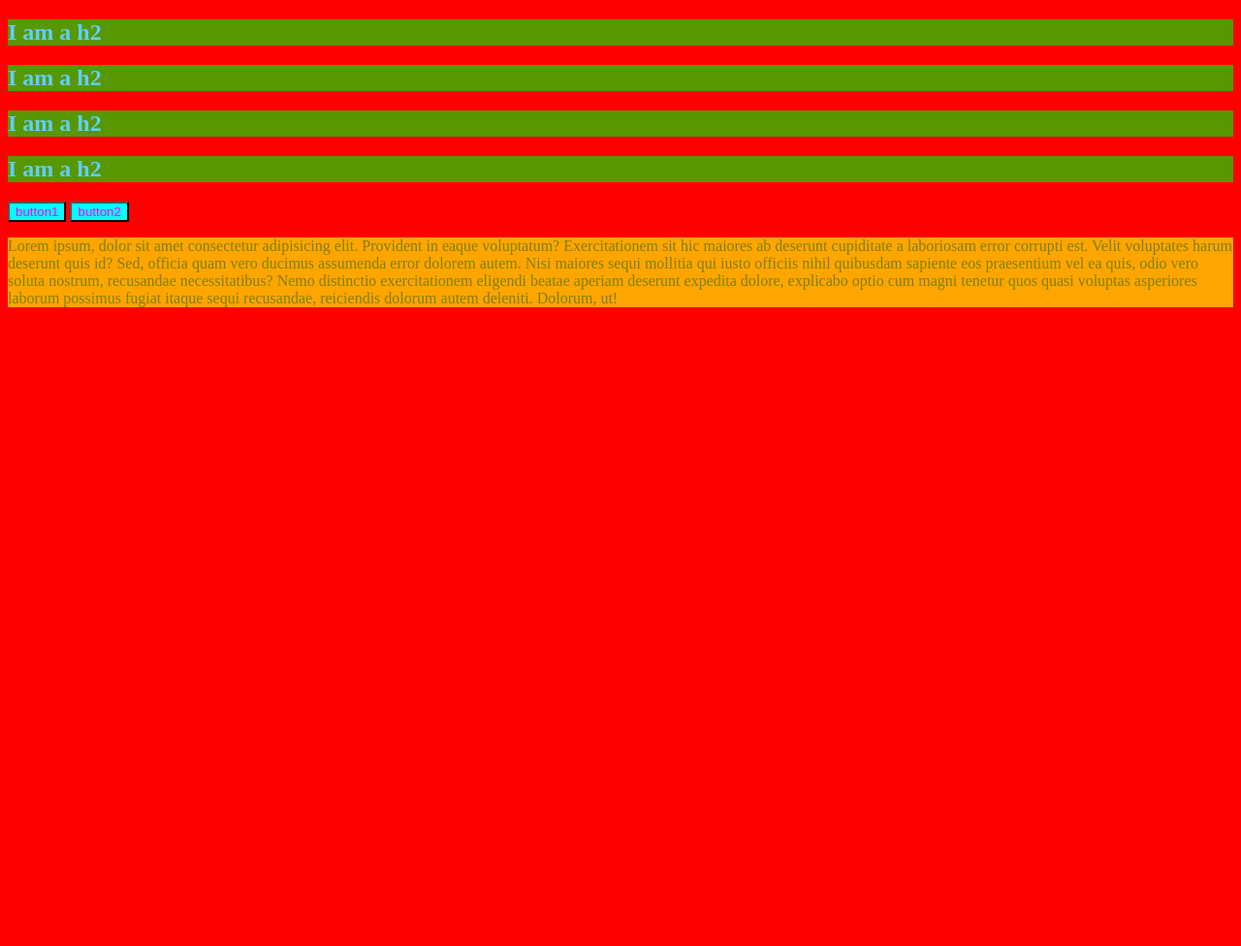
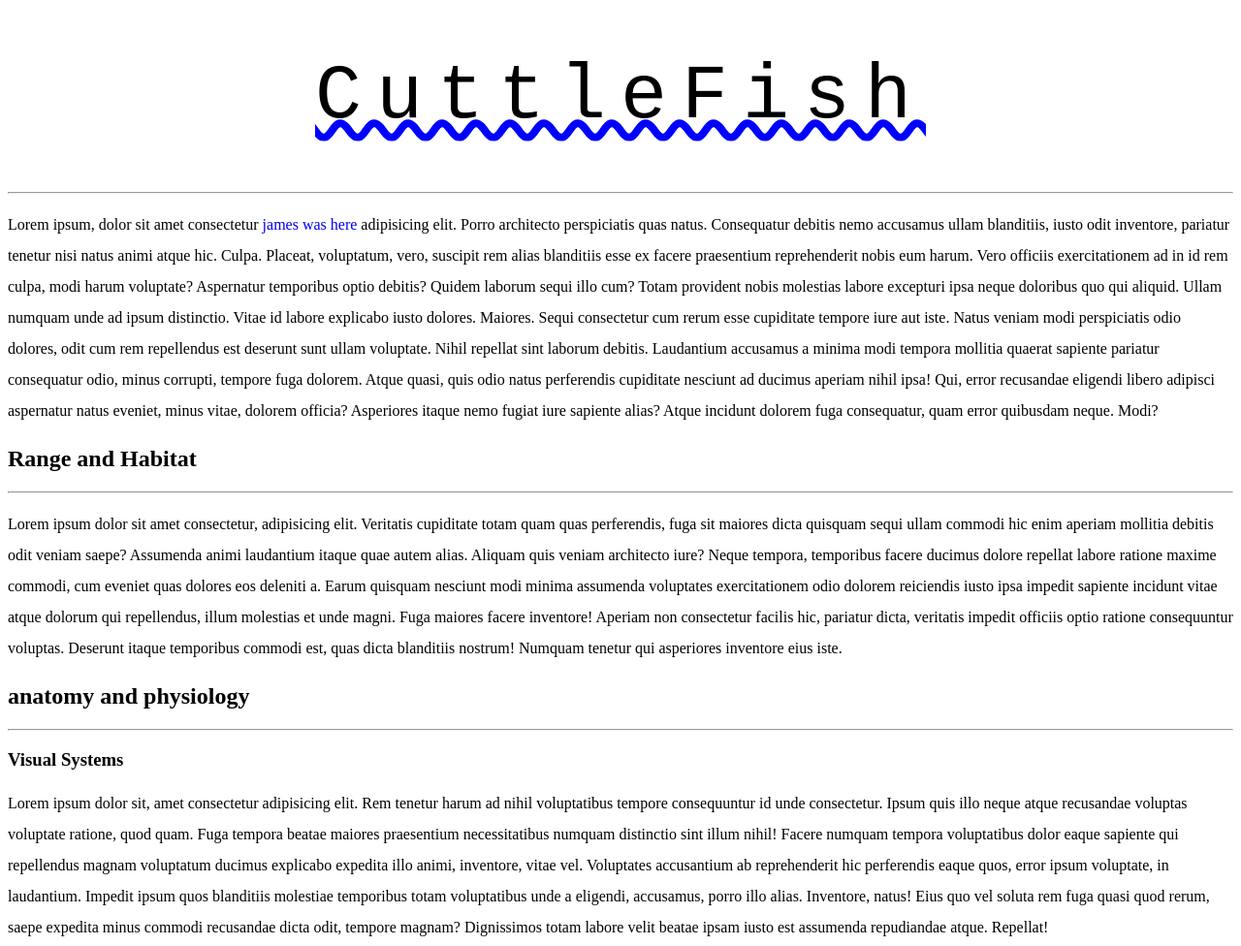
Before and after one commit to jmeegan2/WEB-DEV-COURSE-2021, a plain HTML site: page CSS SECTION/index.html in a window 1280 px wide. Shown: the whole page at 97% size. Before the commit the page ends 800 px from the top, so only its background shows below. Drawn offline with Linux system fonts and the light colour scheme.

Commit message:
basic css skills

```diff
--- a/CSS SECTION/app.css
+++ b/CSS SECTION/app.css
@@ -1,19 +1,21 @@
-h2{
-    color:#5FCFFC;
-    background-color: rgb(89, 151, 0);
+
+h1{
+    text-align: center;
+    font-weight: normal;
+      /* 400 is normal 700 is bold, browser have different weight limits */
+    text-decoration: blue underline wavy;
+    letter-spacing: 15px;
+    font-size: 80px;
+    /* font-family: segoe ui, futura, arial, sans-serif; */
+    font-family: monospace;
 }
 
-button {
-    color: magenta;
-    background-color: cyan;
+a{
+    text-decoration: none;
 }
 
-P {
-    color:olive;
-    background: orange;
+p{
+    line-height: 2;
+
 
 }
-
-body {
-    background-color: rgb(255, 0, 0)
-}
--- a/CSS SECTION/index.html
+++ b/CSS SECTION/index.html
@@ -8,26 +8,30 @@
     <link rel="stylesheet" href="app.css">
 </head>
 <body>
-    <!-- Inline Styles - BAD!!! -->
-    <!-- <h1 style="color:purple">Hello World</h1>
-    <button style="background-color:palegreen">I am a button</button>
-    <button style="background-color:palegreen">Another Button</button> -->
 
-    <!-- <h2>I am a h2</h2>
-    <style>
-        h2{
-            color:palevioletred;
-        }
-    </style> -->
-      <h2>I am a h2</h2>
-      <h2>I am a h2</h2>
-      <h2>I am a h2</h2>
-      <h2>I am a h2</h2>
-      <button>button1</button>
-      <button>button2</button>
-      <p>Lorem ipsum, dolor sit amet consectetur adipisicing elit. Provident in eaque voluptatum? Exercitationem sit hic maiores ab deserunt cupiditate a laboriosam error corrupti est. Velit voluptates harum deserunt quis id?
-      Sed, officia quam vero ducimus assumenda error dolorem autem. Nisi maiores sequi mollitia qui iusto officiis nihil quibusdam sapiente eos praesentium vel ea quis, odio vero soluta nostrum, recusandae necessitatibus?
-      Nemo distinctio exercitationem eligendi beatae aperiam deserunt expedita dolore, explicabo optio cum magni tenetur quos quasi voluptas asperiores laborum possimus fugiat itaque sequi recusandae, reiciendis dolorum autem deleniti. Dolorum, ut!</p>
+   <h1>CuttleFish</h1>
+   <hr>
+   <p>Lorem ipsum, dolor sit amet consectetur <a href="#nowhere">james was here</a> adipisicing elit. Porro architecto perspiciatis quas natus. Consequatur debitis nemo accusamus ullam blanditiis, iusto odit inventore, pariatur tenetur nisi natus animi atque hic. Culpa.
+   Placeat, voluptatum, vero, suscipit rem alias blanditiis esse ex facere praesentium reprehenderit nobis eum harum. Vero officiis exercitationem ad in id rem culpa, modi harum voluptate? Aspernatur temporibus optio debitis?
+   Quidem laborum sequi illo cum? Totam provident nobis molestias labore excepturi ipsa neque doloribus quo qui aliquid. Ullam numquam unde ad ipsum distinctio. Vitae id labore explicabo iusto dolores. Maiores.
+   Sequi consectetur cum rerum esse cupiditate tempore iure aut iste. Natus veniam modi perspiciatis odio dolores, odit cum rem repellendus est deserunt sunt ullam voluptate. Nihil repellat sint laborum debitis.
+   Laudantium accusamus a minima modi tempora mollitia quaerat sapiente pariatur consequatur odio, minus corrupti, tempore fuga dolorem. Atque quasi, quis odio natus perferendis cupiditate nesciunt ad ducimus aperiam nihil ipsa!
+   Qui, error recusandae eligendi libero adipisci aspernatur natus eveniet, minus vitae, dolorem officia? Asperiores itaque nemo fugiat iure sapiente alias? Atque incidunt dolorem fuga consequatur, quam error quibusdam neque. Modi?</p>
+
+    <h2>Range and Habitat</h2>
+    <hr>
+    <p>Lorem ipsum dolor sit amet consectetur, adipisicing elit. Veritatis cupiditate totam quam quas perferendis, fuga sit maiores dicta quisquam sequi ullam commodi hic enim aperiam mollitia debitis odit veniam saepe?
+    Assumenda animi laudantium itaque quae autem alias. Aliquam quis veniam architecto iure? Neque tempora, temporibus facere ducimus dolore repellat labore ratione maxime commodi, cum eveniet quas dolores eos deleniti a.
+    Earum quisquam nesciunt modi minima assumenda voluptates exercitationem odio dolorem reiciendis iusto ipsa impedit sapiente incidunt vitae atque dolorum qui repellendus, illum molestias et unde magni. Fuga maiores facere inventore!
+    Aperiam non consectetur facilis hic, pariatur dicta, veritatis impedit officiis optio ratione consequuntur voluptas. Deserunt itaque temporibus commodi est, quas dicta blanditiis nostrum! Numquam tenetur qui asperiores inventore eius iste.</p>
+
+    <h2>anatomy and physiology</h2>
+    <hr>
+    <h3>Visual Systems</h3>
+    <p>Lorem ipsum dolor sit, amet consectetur adipisicing elit. Rem tenetur harum ad nihil voluptatibus tempore consequuntur id unde consectetur. Ipsum quis illo neque atque recusandae voluptas voluptate ratione, quod quam.
+    Fuga tempora beatae maiores praesentium necessitatibus numquam distinctio sint illum nihil! Facere numquam tempora voluptatibus dolor eaque sapiente qui repellendus magnam voluptatum ducimus explicabo expedita illo animi, inventore, vitae vel.
+    Voluptates accusantium ab reprehenderit hic perferendis eaque quos, error ipsum voluptate, in laudantium. Impedit ipsum quos blanditiis molestiae temporibus totam voluptatibus unde a eligendi, accusamus, porro illo alias. Inventore, natus!
+    Eius quo vel soluta rem fuga quasi quod rerum, saepe expedita minus commodi recusandae dicta odit, tempore magnam? Dignissimos totam labore velit beatae ipsam iusto est assumenda repudiandae atque. Repellat!</p>
 
 
 </body>
```
